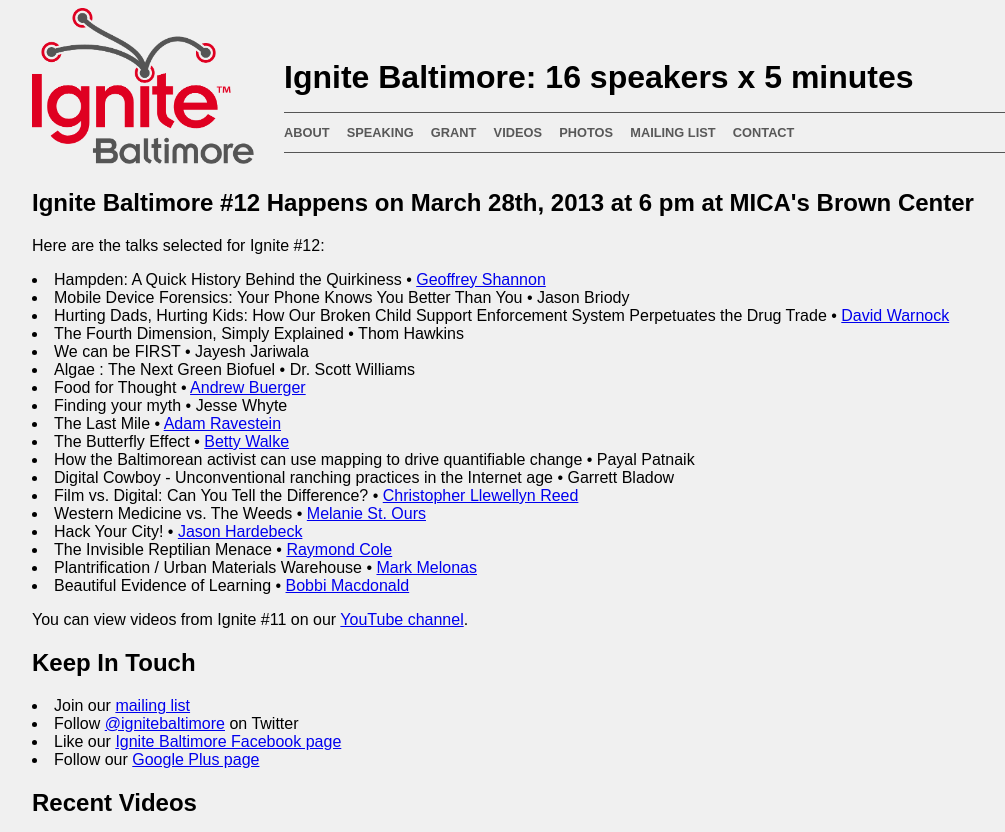
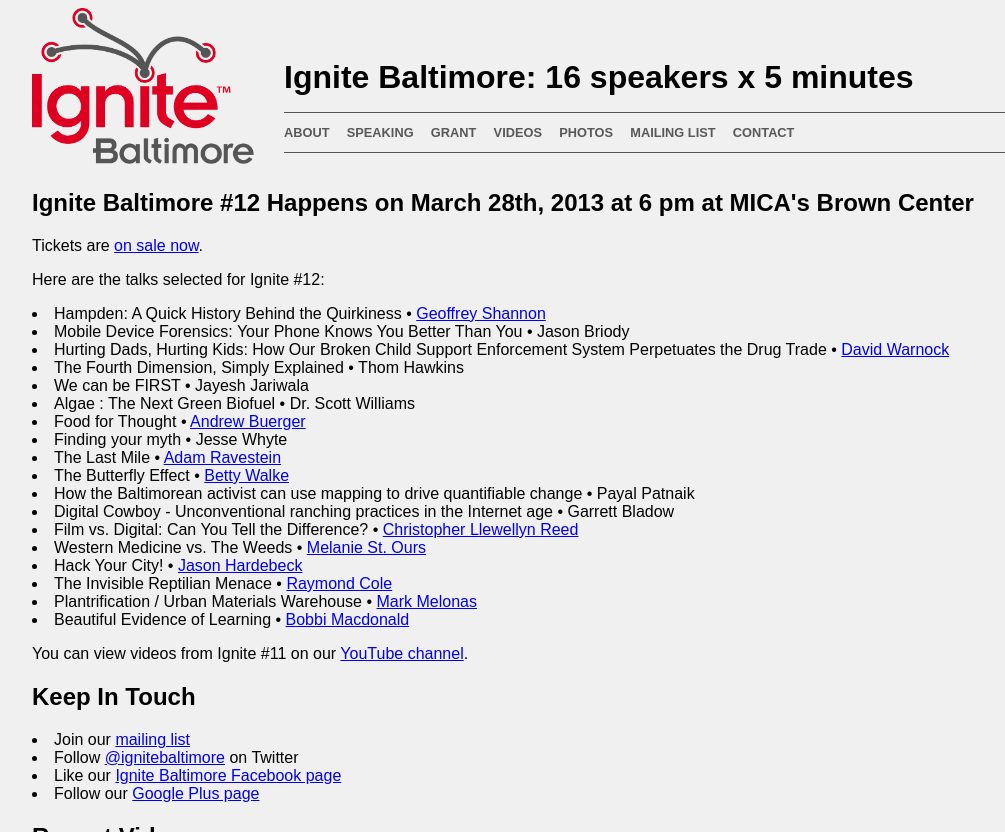
Before and after one commit to ignitebaltimore/ignitebaltimore.github.com, a Jekyll site: the page built from index.html, in a window 1280 px wide and 900 px high, cut to the strip 0-832 px from the top of the window. Shown: the whole strip, without its empty margins (119-1124 px from the left). Built offline with Jekyll 4.4.1, drawn with Linux system fonts in a browser that asks for light colours.

Commit message:
add on sale

```diff
--- a/index.html
+++ b/index.html
@@ -5,6 +5,7 @@
 
 <h2 class="row">Ignite Baltimore #12 Happens on March 28th, 2013 at 6 pm at MICA's Brown Center</h2>
 
+<p>Tickets are <a href="http://ignitebaltimore12.eventbrite.com/">on sale now</a>.</p>
 <!--<p>We are now accepting proposals to speak at Ignite Baltimore #12. Apply at <a href="http://speak.ignitebaltimore.com">speak.ignitebaltimore.com</a>.</p>-->
 <!--<p>Proposals are due <em>February 17th, 2013</em>. We will contact you by 2/28/13 to notify you if you were selected or not.</p>-->
 <!--<p>Please review our <a href="/speaking">speaker guidelines</a> before applying. Thanks!</p>-->
```
